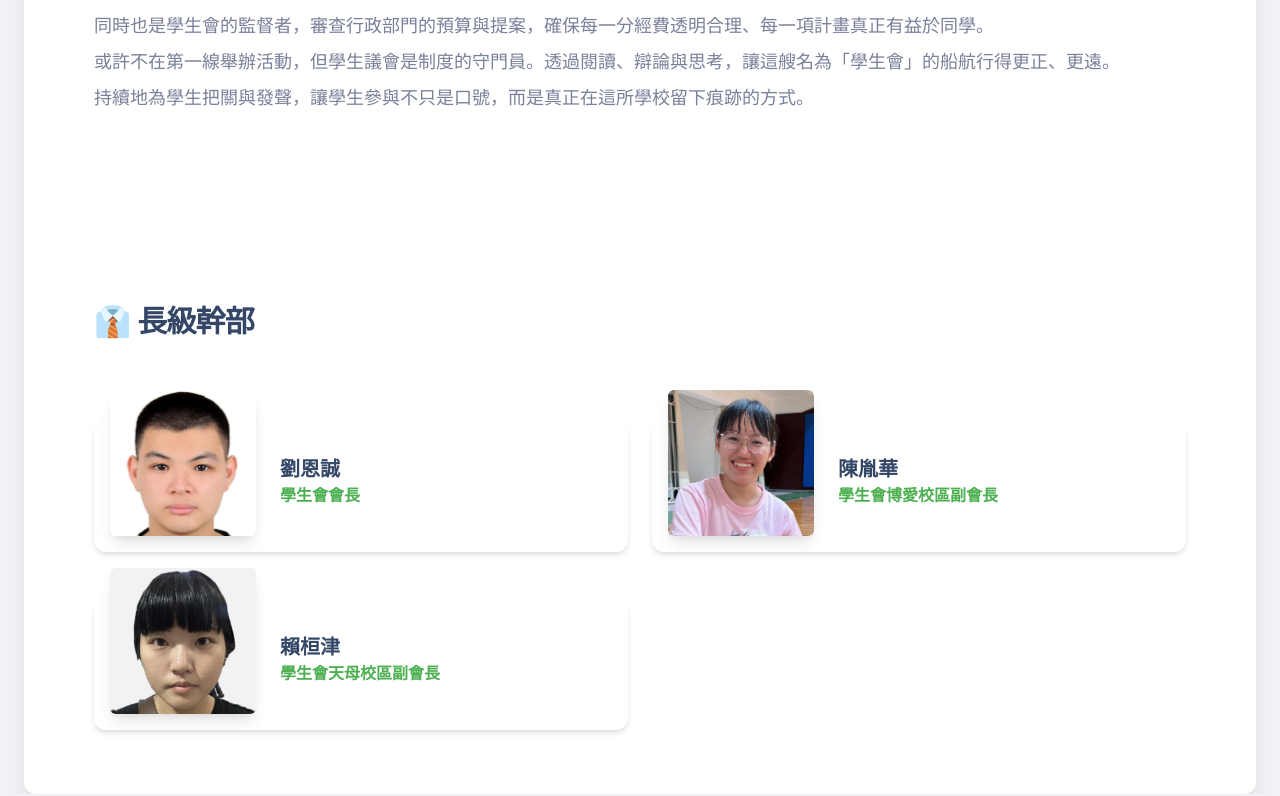
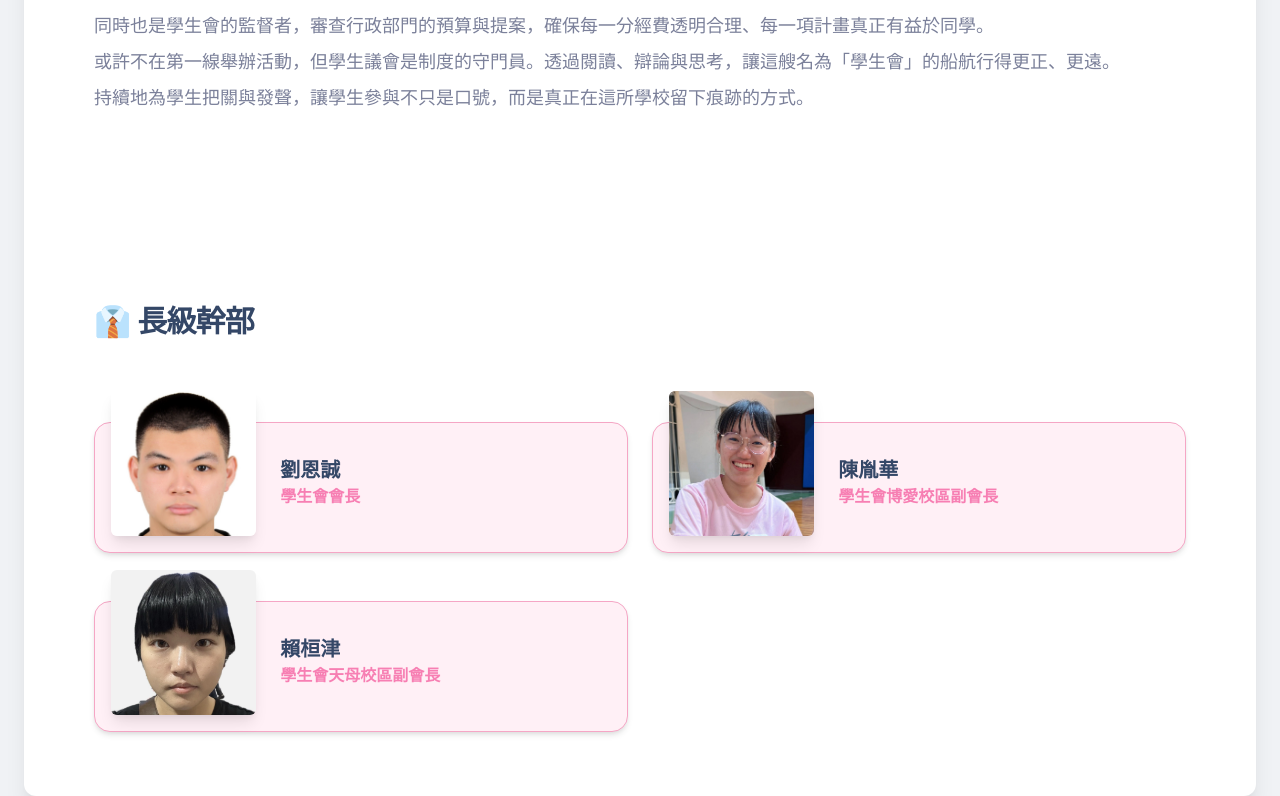
Before and after one commit to utaipei-sa/official-website, a Vue app: page /pages/landing-pages/about-us in a window 1280 px wide. Shown: the part 2266-3062 px from the top of the page. Built offline with nearby package versions, Linux system fonts and the light colour scheme.

Commit message:
Update HorizontalTeamCard.vue
註解個人資訊的連結功能

```diff
--- a/src/examples/cards/teamCards/HorizontalTeamCard.vue
+++ b/src/examples/cards/teamCards/HorizontalTeamCard.vue
@@ -8,7 +8,7 @@
     type: Object,
     required: true,
     name: String,
-    link: String,
+    //link: String,
   },
   position: {
     type: Object,
@@ -23,7 +23,7 @@
 });
 </script>
 <template>
-  <div class="card card-profile">
+  <div class="card card-profile team-card">
     <div class="row">
       <div class="col-lg-4 col-md-6 col-12 mt-n5">
         <a :href="profile.link">
```
